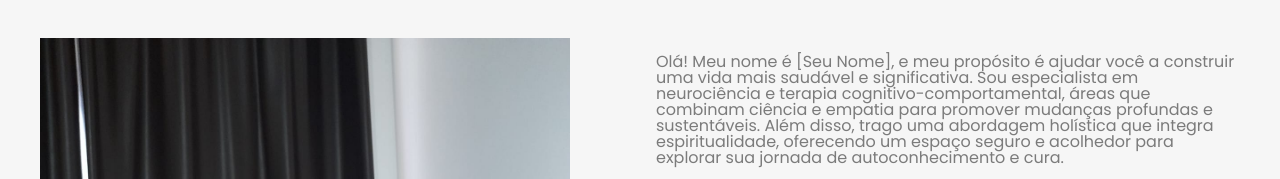
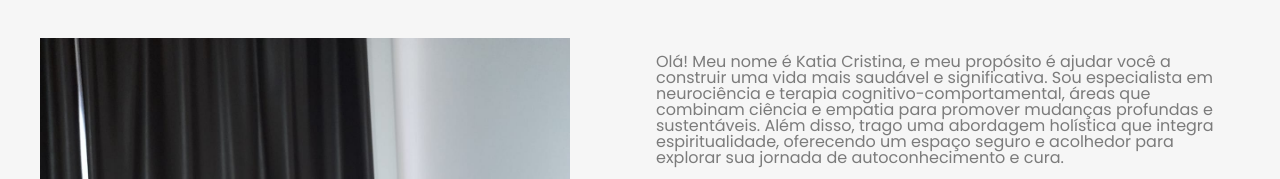
Before and after one commit to Pedro62669/site-neuroterapeuta, a plain HTML site: page index.html in a window 1280 px wide. Shown: the part 757-936 px from the top of the page. Drawn offline with Linux system fonts and the light colour scheme.

Commit message:
ajuste p

```diff
--- a/index.html
+++ b/index.html
@@ -53,7 +53,7 @@
             </div>
             <div class="sobre_info">
                 <p class="fonte_paragrafo cor7">
-                    Olá! Meu nome é [Seu Nome], e meu propósito é ajudar você a construir uma vida mais saudável e significativa. Sou especialista em neurociência e terapia cognitivo-comportamental, áreas que combinam ciência e empatia para promover mudanças profundas e sustentáveis. Além disso, trago uma abordagem holística que integra espiritualidade, oferecendo um espaço seguro e acolhedor para explorar sua jornada de autoconhecimento e cura.
+                    Olá! Meu nome é Katia Cristina, e meu propósito é ajudar você a construir uma vida mais saudável e significativa. Sou especialista em neurociência e terapia cognitivo-comportamental, áreas que combinam ciência e empatia para promover mudanças profundas e sustentáveis. Além disso, trago uma abordagem holística que integra espiritualidade, oferecendo um espaço seguro e acolhedor para explorar sua jornada de autoconhecimento e cura.
                 </p>
                 <p class="fonte_paragrafo cor7">
                     Minha própria experiência de superar desafios em relacionamentos de abuso psicológico, incluindo situações envolvendo transtorno de personalidade narcisista, me impulsionou a transformar minha dor em missão: ajudar outras pessoas a recuperar sua autoestima, estabelecer limites saudáveis e encontrar propósito em meio às adversidades.
```
